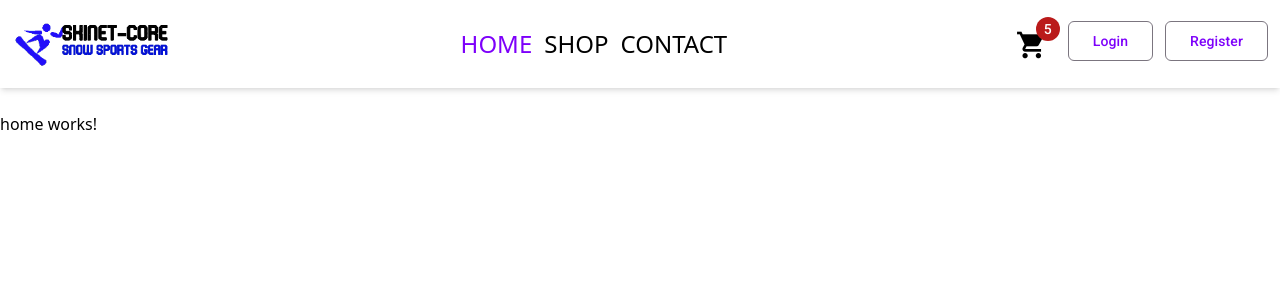
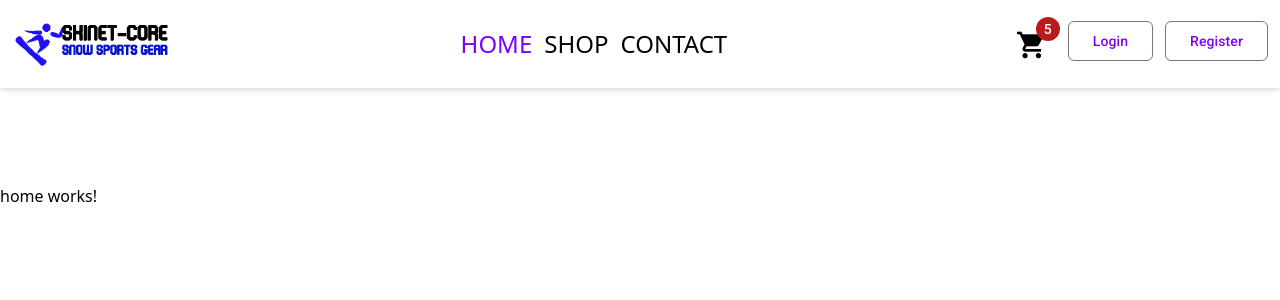
Before and after one commit to KostisGrf/skinet, an Angular app in the folder client/: page / in a window 1280 px wide. Shown: the top 300 px of the page. Built offline with nearby package versions, Linux system fonts and the light colour scheme.

Commit message:
Updates app

```diff
--- a/client/src/app/app.component.html
+++ b/client/src/app/app.component.html
@@ -1,5 +1,5 @@
 <app-header></app-header>
 
-<div class="container mt-6">
+<div class="container mt-24">
     <router-outlet></router-outlet>
 </div>
```
